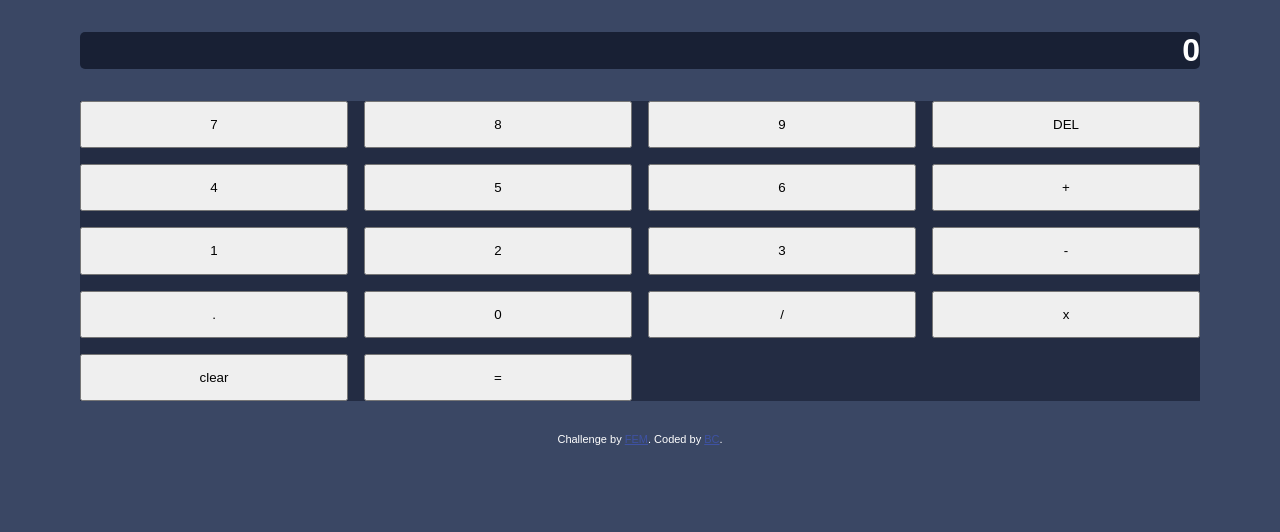
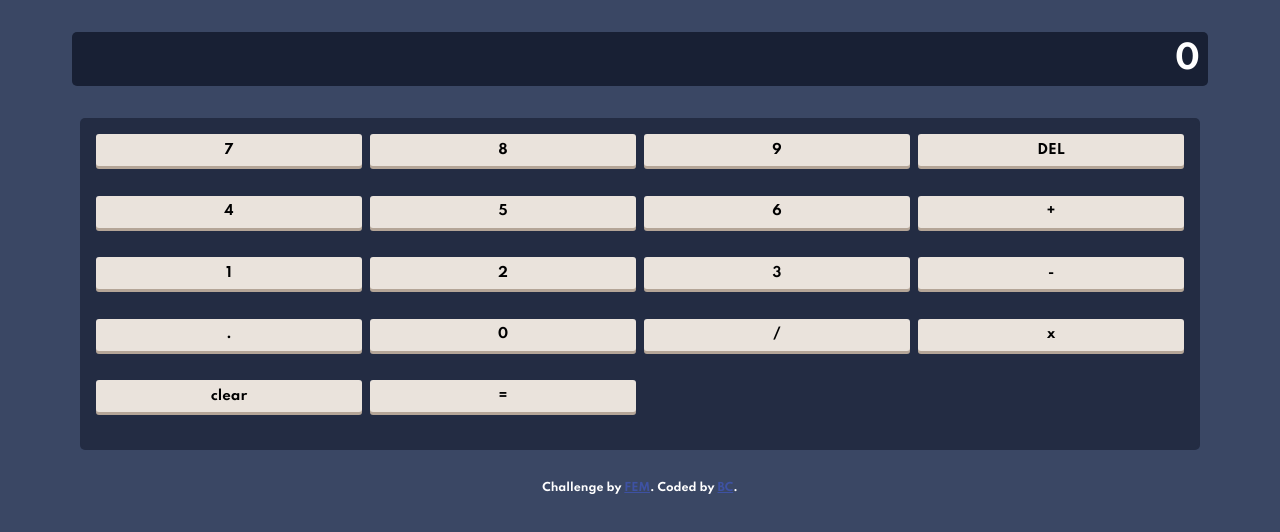
Before and after one commit to bchoy11/Calculator, a plain HTML site: page index.html in a window 1280 px wide. Drawn offline with Linux system fonts and the light colour scheme.

Commit message:
additional button styling

```diff
--- a/index.css
+++ b/index.css
@@ -1,5 +1,10 @@
+@import url('https://fonts.googleapis.com/css2?family=Spartan:wght@700&display=swap');
+
+*{
+    font-family: 'Spartan';
+}
+
 body{
-    font-family: sans-serif;
     background: hsl(222, 26%, 31%);
     color: white;
     display: flex;
@@ -15,21 +20,35 @@ body{
     text-align: right;
     width: 100%;
     border-radius: 5px;
+    padding: .5rem;
 }
 
 #output{
+    font-size: 32px;
     margin: 0;
+}
+
+.keypad{
+    background: hsl(223, 31%, 20%);
+    width: 100%;
+    border-radius: 5px;
 }
 
 .btn-group{
     background: hsl(223, 31%, 20%);
-    width: 100%;
+    padding: 1rem;
     height: 300px;
+    border-radius: 10px;
     display: grid;
     grid-template-columns: repeat(4, 1fr);
-    gap: 1rem;
+    gap: .5rem;
 }
 
 .btn{
+    background: hsl(30, 25%, 89%);
     padding: 0;
+    border: none;
+    border-radius: 3px;
+    height: 2rem;
+    box-shadow: 0 3px hsl(28, 16%, 65%);
 }
--- a/index.html
+++ b/index.html
@@ -20,6 +20,7 @@
   <div class='output'>
     <h1 id='output'></h1>
   </div>
+    <div class='keypad'>
       <div class='btn-group'>
         <button class='btn' onclick="currentNum('7')">7</button>
         <button class='btn' onclick="currentNum('8')">8</button>
@@ -40,6 +41,7 @@
         <button class='btn' onclick=reset()>clear</button>
         <button class='btn' onclick=total()>=</button>
       </div>
+    </div>
 
   <div class="attribution">
     Challenge by <a href="https://www.frontendmentor.io?ref=challenge" target="_blank">FEM</a>.
```
Lines whose indentation alone changed are shown as unchanged.
